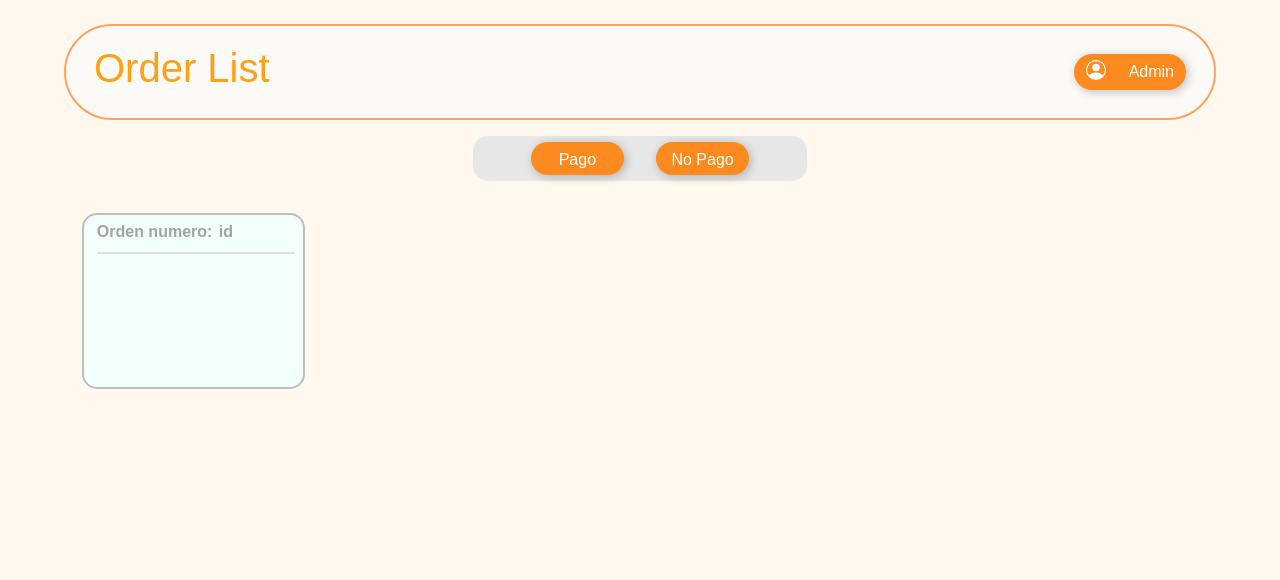
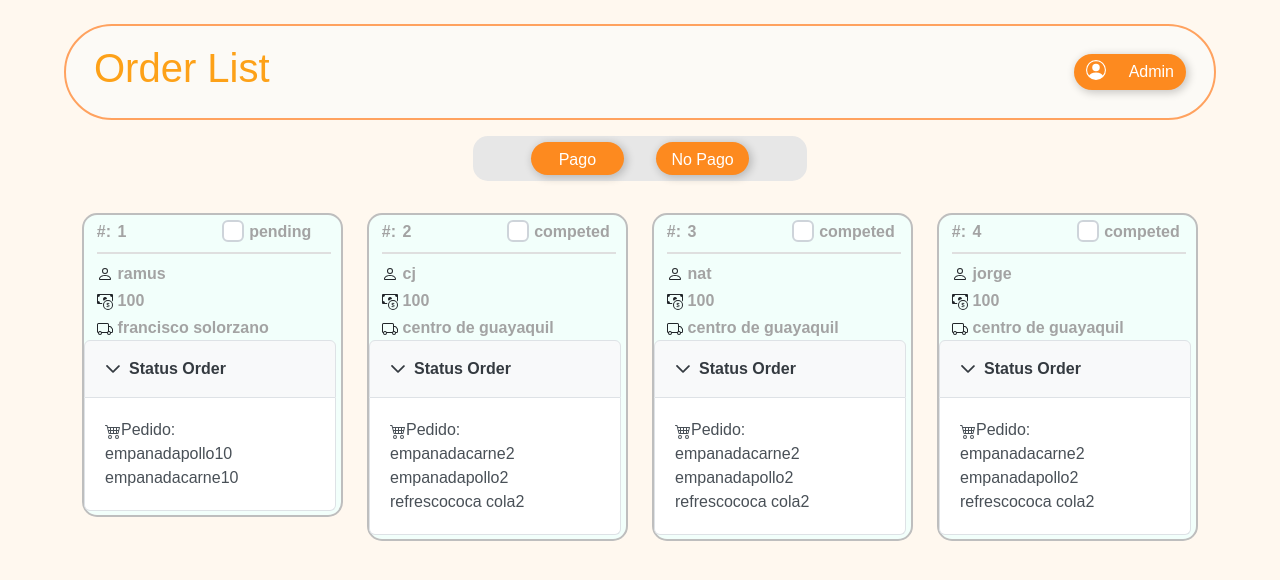
Before and after one commit to NatyRR/fast-food-restaurant, a Next.js app: page /administrador in a window 1280 px wide. Shown: the top 580 px of the page. Built offline with nearby package versions, Linux system fonts and the light colour scheme.

Commit message:
carticas de admin casi terminadas

```diff
--- a/src/components/atoms/CardAdmin.tsx
+++ b/src/components/atoms/CardAdmin.tsx
@@ -1,16 +1,88 @@
-import React from "react";
+import React, { useState } from "react";
 import { FC } from "react";
 import classes from "@/styles/molecules/card-admin/cardAdmin.module.scss";
+import { Checkbox } from "primereact/checkbox";
+import { Accordion, AccordionTab } from "primereact/accordion";
+import { Cart4, CashCoin, Person, Truck } from "react-bootstrap-icons";
+import { UserDataType } from "../../types/user";
+import { ProductDataType } from "../../types/shoppingCart";
+import { InvoiceDataType } from "../../types/invoice";
+import { order, orders } from "../organisms/admin/utils";
 
-export const CardAdmin: FC = () => {
+type CardAdminProps = {
+  id: number;
+  status: string;
+  userName: UserDataType;
+  invoice: InvoiceDataType;
+  address: string;
+  products: ProductDataType[];
+};
+
+export const CardAdmin: FC<CardAdminProps> = ({
+  id,
+  status,
+  userName,
+  invoice,
+  address,
+  products,
+}) => {
+  const [checked, setChecked] = useState(false);
   return (
     <div className={classes.card}>
       <div className={classes.id}>
-        <div className={classes.title_info}>
-          <span>Orden numero:</span>
-          <span>id</span>
+        <div className={classes.header}>
+          <div className={classes.order_id}>
+            <span>#:</span>
+            <span>{id}</span>
+          </div>
+
+          <div className={classes.status}>
+            <div className={classes.check}>
+              <Checkbox
+                onChange={(e) => setChecked(e.checked!)}
+                checked={checked}
+              ></Checkbox>
+
+              <span>{status}</span>
+            </div>
+          </div>
         </div>
         <div className={classes.line}></div>
+      </div>
+      <div className={classes.info_user}>
+        <div className={classes.user}>
+          <Person />
+          <span>{userName.name}</span>
+        </div>
+        <div className={classes.total}>
+          <CashCoin />
+          <span>{order.invoice.total}</span>
+        </div>
+        <div className={classes.direccion}>
+          <Truck />
+          <span>{address}</span>
+        </div>
+      </div>
+      <div className={classes.status_order}>
+        <div className={classes.acordion}>
+          <Accordion activeIndex={0}>
+            <AccordionTab header="Status Order">
+              <div className={classes.icon}>
+                <Cart4 />
+                <span>Pedido:</span>
+              </div>
+              <div className={classes.orderList}>
+                {products.map((item, index) => (
+                  <div className={classes.product} key={id}>
+                    <span>{item.name}</span>
+                    <span>{item.flaver}</span>
+                    <span>{item.quantity}</span>
+                  </div>
+                ))}
+              </div>
+            </AccordionTab>
+          </Accordion>
+        </div>
       </div>
     </div>
   );
--- a/src/components/organisms/admin/utils.ts
+++ b/src/components/organisms/admin/utils.ts
@@ -4,7 +4,7 @@ export const order = {
   address: "francisco solorzano",
   user: {
     id: "1",
-    name: "francisco",
+    name: "ramus",
   },
   invoice: {
     id: "1",
@@ -31,28 +31,28 @@ export const order = {
 
 export const orders = [
   {
-    id: "1",
+    id: 1,
     status: "pending",
     address: "francisco solorzano",
     user: {
-      id: "1",
-      name: "francisco",
+      id: 1,
+      name: "ramus",
     },
     invoice: {
-      id: "1",
+      id: 121,
       total: 100,
       status: "paid",
     },
     products: [
       {
-        id: "1",
+        id: 1,
         name: "empanada",
         flaver: "pollo",
         price: 10,
         quantity: 10,
       },
       {
-        id: "2",
+        id: 2,
         name: "empanada",
         flaver: "carne",
         price: 10,
@@ -61,35 +61,109 @@ export const orders = [
     ],
   },
   {
-    id: "2",
+    id: 2,
     status: "competed",
     address: "centro de guayaquil",
     user: {
-      id: "2",
-      name: "jorge",
+      id: 2,
+      name: "cj",
     },
     invoice: {
-      id: "1",
+      id: 122,
       total: 100,
       status: "paid",
     },
     products: [
       {
-        id: "1",
+        id: 1,
         name: "empanada",
         flaver: "carne",
         price: 10,
         quantity: 2,
       },
       {
-        id: "2",
+        id: 2,
         name: "empanada",
         flaver: "pollo",
         price: 10,
         quantity: 2,
       },
       {
-        id: "3",
+        id: 3,
+        name: "refresco",
+        flaver: "coca cola",
+        price: 10,
+        quantity: 2,
+      },
+    ],
+  },
+  {
+    id: 3,
+    status: "competed",
+    address: "centro de guayaquil",
+    user: {
+      id: 3,
+      name: "nat",
+    },
+    invoice: {
+      id: 123,
+      total: 100,
+      status: "paid",
+    },
+    products: [
+      {
+        id: 1,
+        name: "empanada",
+        flaver: "carne",
+        price: 15,
+        quantity: 2,
+      },
+      {
+        id: 2,
+        name: "empanada",
+        flaver: "pollo",
+        price: 12,
+        quantity: 2,
+      },
+      {
+        id: 3,
+        name: "refresco",
+        flaver: "coca cola",
+        price: 10,
+        quantity: 2,
+      },
+    ],
+  },
+  {
+    id: 4,
+    status: "competed",
+    address: "centro de guayaquil",
+    user: {
+      id: 2,
+      name: "jorge",
+    },
+    invoice: {
+      id: 122,
+      total: 100,
+      status: "paid",
+    },
+    products: [
+      {
+        id: 1,
+        name: "empanada",
+        flaver: "carne",
+        price: 10,
+        quantity: 2,
+      },
+      {
+        id: 2,
+        name: "empanada",
+        flaver: "pollo",
+        price: 10,
+        quantity: 2,
+      },
+      {
+        id: 3,
         name: "refresco",
         flaver: "coca cola",
         price: 10,
--- a/src/pages/administrador.tsx
+++ b/src/pages/administrador.tsx
@@ -1,18 +1,30 @@
 import React from "react";
 import { AdminLayout } from "../components/molecules/Layout/AdminLayout";
-import { Container } from "react-bootstrap";
+import { Col, Container, Row } from "react-bootstrap";
 import { CardAdmin } from "@/components/atoms/CardAdmin";
 import classes from "@/styles/organisms/administrador/admin.module.scss";
 import { FilterAdmin } from "@/components/atoms/FilterAdmin";
+import { orders } from "@/components/organisms/admin/utils";
 
 export default function administrador() {
   return (
     <AdminLayout>
       <Container>
         <FilterAdmin />
-        <div className={classes.card_container}>
-          <CardAdmin />
-        </div>
+        <Row className={classes.card_container}>
+          {orders.map((item) => (
+            <Col xs={12} md={3} key={item.id} className={classes.col}>
+              <CardAdmin
+                id={item.id}
+                status={item.status}
+                userName={item.user}
+                invoice={item.invoice}
+                address={item.address}
+                products={item.products}
+              />
+            </Col>
+          ))}
+        </Row>
       </Container>
     </AdminLayout>
   );
--- a/src/styles/molecules/card-admin/cardAdmin.module.scss
+++ b/src/styles/molecules/card-admin/cardAdmin.module.scss
@@ -1,33 +1,94 @@
 .card {
+  width: 100%;
+  height: 100%;
   margin-top: 2rem;
-  height: 11rem;
-  width: 20%;
+  border-radius: 15px;
   background-color: rgb(242, 255, 251);
-  border-radius: 15px;
   border: 2px solid rgb(190, 190, 190);
 
   .id {
+    gap: 0.5rem;
     display: flex;
-    gap: 0.5rem;
+    padding-top: 0.3rem;
+    margin-left: 0.8rem;
     flex-direction: column;
-    margin-left: 0.8rem;
-    padding-top: 0.3rem;
 
-    .title_info {
+    .header {
+      gap: 6rem;
       display: flex;
-      gap: 0.4rem;
 
-      span {
-        font-weight: 600;
-        color: rgb(163, 163, 163);
+      .order_id {
+        display: flex;
+        gap: 0.4rem;
+        span {
+          font-weight: 600;
+          color: rgb(163, 163, 163);
+        }
+      }
+
+      .status {
+        .check {
+          display: flex;
+          gap: 0.3rem;
+          span {
+            font-weight: 600;
+            color: rgb(163, 163, 163);
+          }
+        }
       }
     }
 
     .line {
+      width: 96%;
+      height: 2px;
       margin-right: 1rem;
-      height: 2px;
-      width: 96%;
       background-color: rgb(223, 223, 223);
     }
   }
+
+  .info_user {
+    display: flex;
+    flex-direction: column;
+    margin-left: 0.8rem;
+    margin-top: 0.5rem;
+    gap: 0.2rem;
+
+    .user {
+      span {
+        font-weight: 600;
+        color: rgb(163, 163, 163);
+        margin-left: 0.3rem;
+      }
+    }
+
+    .total {
+      span {
+        font-weight: 600;
+        color: rgb(163, 163, 163);
+        margin-left: 0.3rem;
+      }
+    }
+
+    .direccion {
+      span {
+        font-weight: 600;
+        color: rgb(163, 163, 163);
+        margin-left: 0.3rem;
+      }
+    }
+  }
+
+  .status_order {
+    height: 30%;
+    width: 98%;
+    display: flex;
+
+    .acordion {
+      height: 100%;
+      width: 100%;
+
+      .p-accordion-header {
+      }
+    }
+  }
 }
--- a/src/styles/organisms/administrador/admin.module.scss
+++ b/src/styles/organisms/administrador/admin.module.scss
@@ -0,0 +1,5 @@
+.card_container {
+  .col {
+    height: max-content;
+  }
+}
--- a/src/types/invoice.ts
+++ b/src/types/invoice.ts
@@ -1,5 +1,5 @@
 export type InvoiceDataType = {
-  id?: number;
-  total?: number;
-  status?: string;
+  id: number;
+  total: number;
+  status: string;
 };
--- a/src/types/order.ts
+++ b/src/types/order.ts
@@ -1,11 +1,12 @@
 import { UserDataType } from "./user";
 import { InvoiceDataType } from "./invoice";
 import { ProductDataType } from "./shoppingCart";
+
 export type OrderDataType = {
   id?: number;
   status?: string;
   address?: string;
   user?: UserDataType;
   invoice?: InvoiceDataType;
-  products?: ProductDataType;
+  products?: ProductDataType[];
 };
```
Also changed, not shown: src/components/organisms/Menu/Card.tsx (+17 -17 lines), src/components/organisms/ShoppingCart/index.tsx (+15 -15 lines).
